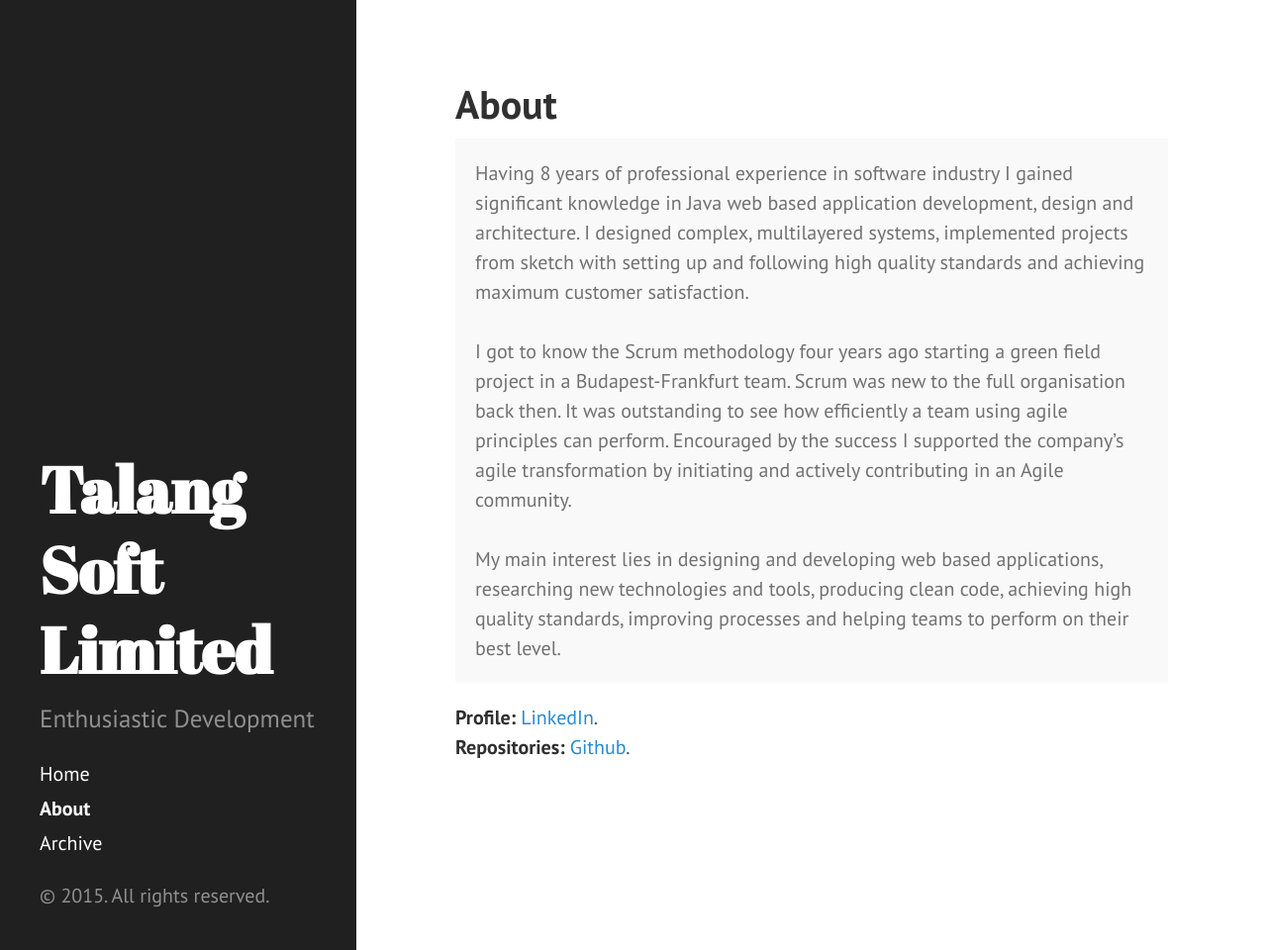
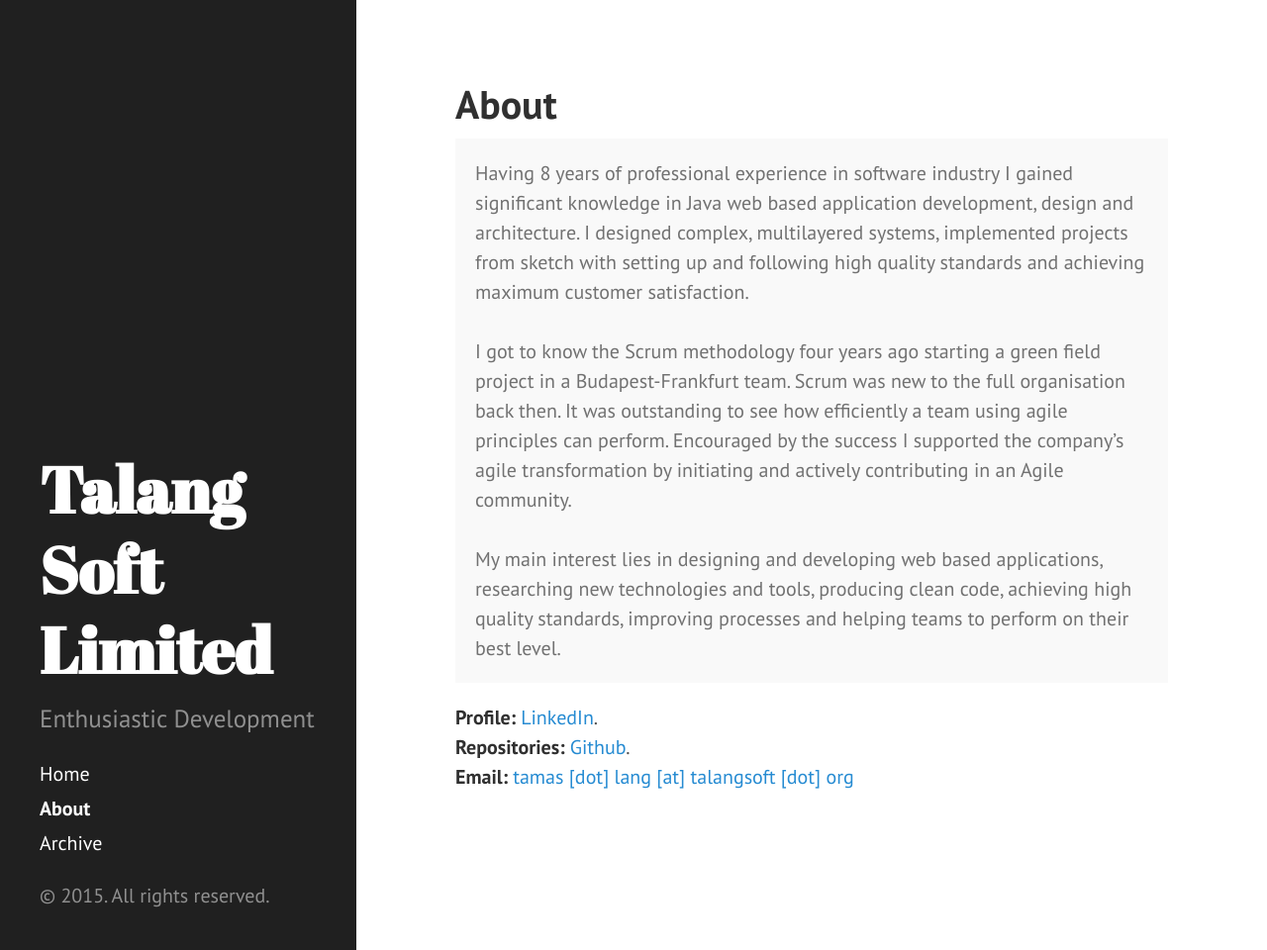
Before and after one commit to timeamolnar/tamaslang.github.io, a Jekyll site: the page built from about.md, in a window 1280 px wide and 960 px high. Shown: the whole window at 99% size. Built offline with Jekyll 4.4.1, drawn with Linux system fonts in a browser that asks for light colours; Markdown is read by kramdown in place of the engine named in the settings; part of the change alters nothing that is shown.

Commit message:
edit about page

```diff
--- /dev/null
+++ b/_includes/encrypt_mail.html
@@ -0,0 +1,22 @@
+<script type="text/javascript"> <!--
+function UnCryptMailto( s )
+{
+    var n = 0;
+    var r = "";
+    for( var i = 0; i < s.length; i++)
+    {
+        n = s.charCodeAt( i );
+        if( n >= 8364 )
+        {
+            n = 128;
+        }
+        r += String.fromCharCode( n - 1 );
+    }
+    return r;
+}
+
+function linkTo_UnCryptMailto( s )
+{
+    location.href=UnCryptMailto( s );
+}
+// --> </script>
--- a/about.md
+++ b/about.md
@@ -2,6 +2,7 @@
 layout: page
 title: About
 ---
+{% include encrypt_mail.html %}
 
 <p class="message">
   Having 8 years of professional experience in software industry I gained significant knowledge in Java web based application development, design and architecture.
@@ -16,4 +17,5 @@ title: About
 </p>
 
 <strong>Profile: </strong><a href="https://uk.linkedin.com/in/tamaslang" target="_blank">LinkedIn</a>.<br/>
-<strong>Repositories: </strong><a href="https://github.com/tamaslang" target="_blank">Github</a>.
+<strong>Repositories: </strong><a href="https://github.com/tamaslang" target="_blank">Github</a>.<br/>
+<strong>Email: </strong><a href="javascript:linkTo_UnCryptMailto('nbjmup;ubnbt/mbohAubmbohtpgu/psh');">tamas [dot] lang [at] talangsoft [dot] org</a>
```
